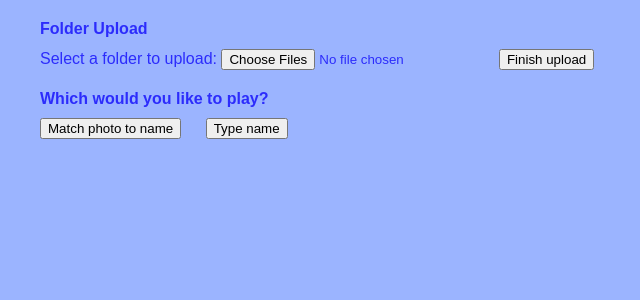
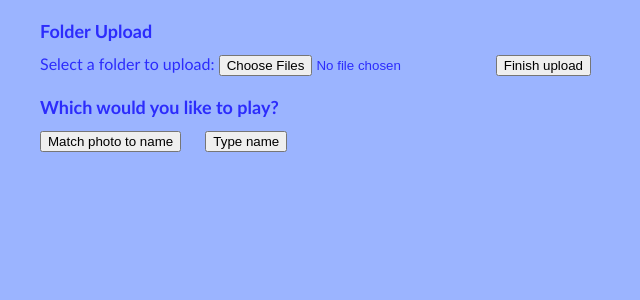
Before and after one commit to josephinel6/Hack-PNW-Spring-24, a Flask app: page / in a window 1280 px wide. Shown: the top 300 px of the page, without its empty margins (0-640 px from the left). Run offline with Flask 3, Linux system fonts and the light colour scheme; parts of the project's set-up code (start-up, migrations or seed data) failed here and were passed over.

Commit message:
Update index.html

```diff
--- a/templates/index.html
+++ b/templates/index.html
@@ -9,7 +9,7 @@
         body {
             background-color: #9bb4ff;
             color: rgb(44, 44, 252);
-            font-family: Arial, sans-serif;
+            font-family: 'Trebuchet MS', 'Lucida Sans Unicode', 'Lucida Grande', 'Lucida Sans', Arial, sans-serif;
             margin-left: 20px;
             margin-top: 20px;
         }
@@ -18,7 +18,11 @@
             color: rgb(44, 44, 252);
             margin-left: 20px;
             margin-top: 20px;
-            font-size: medium;
+            font-size: large;
+        }
+        label {
+            color: rgb(44, 44, 252);
+            font-family: 'Trebuchet MS', 'Lucida Sans Unicode', 'Lucida Grande', 'Lucida Sans', Arial, sans-serif;
         }
         .image {
             width: 15%;
```
